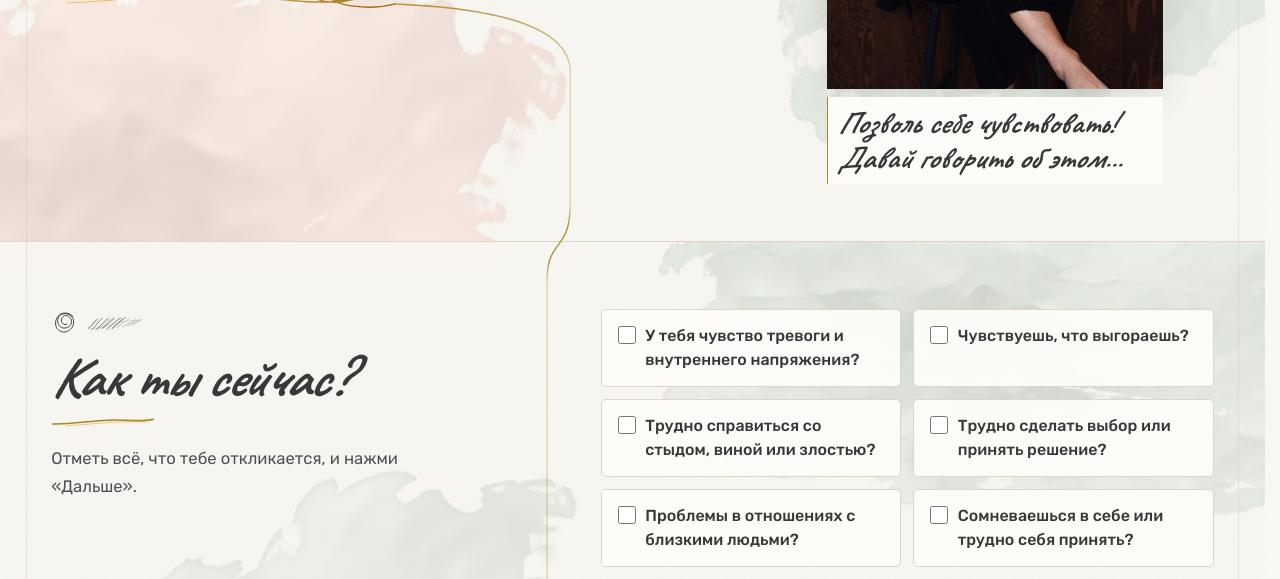
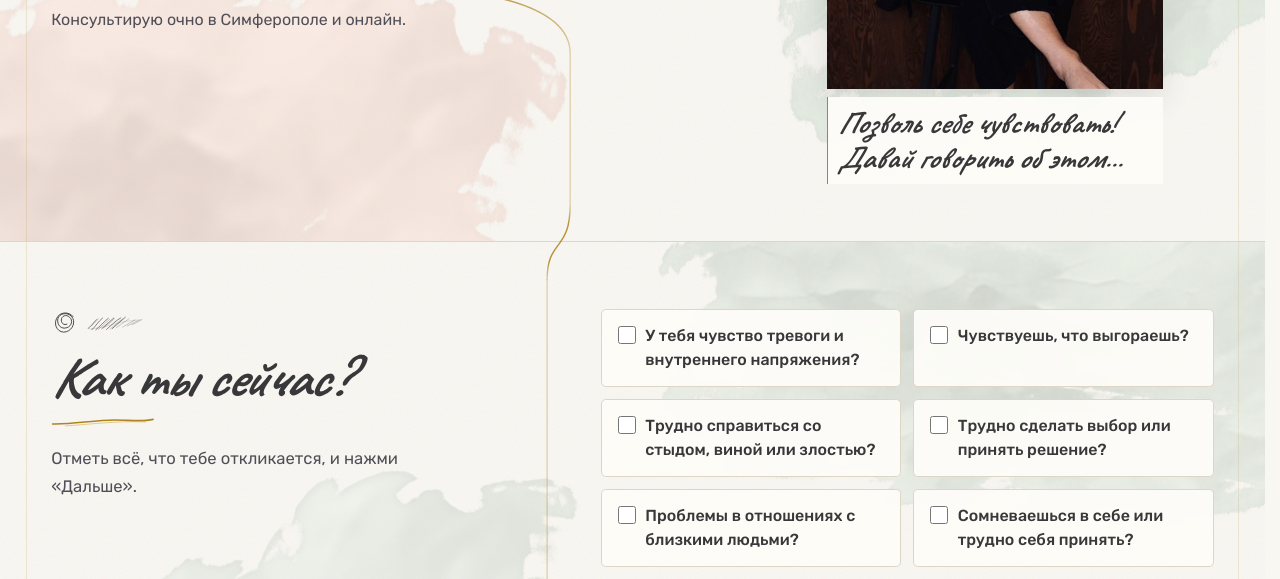
Before and after one commit to andeki444/psychologists-business-card-site, a plain HTML site: page index.html in a window 1280 px wide. Shown: the part 521-1100 px from the top of the page. Drawn offline with Linux system fonts and the light colour scheme.

Commit message:
Show local consultation format in the introduction

```diff
--- a/assets/site.css
+++ b/assets/site.css
@@ -395,6 +395,11 @@ a {
 
 .hero-copy {
   min-width: 0;
+}
+
+.hero-copy > p {
+  margin-top: .65rem;
+  color: var(--muted);
 }
 
 .hero h1 {
--- a/index.html
+++ b/index.html
@@ -40,7 +40,7 @@
   <link rel="icon" href="assets/favicon.svg" sizes="any" type="image/svg+xml">
   <link rel="preload" href="assets/fonts/rubik-v31-cyrillic.woff2" as="font" type="font/woff2" crossorigin>
   <link rel="preload" href="assets/fonts/caveat-v23-bold-cyrillic.woff2" as="font" type="font/woff2" crossorigin>
-  <link rel="stylesheet" href="assets/site.css?v=performance">
+  <link rel="stylesheet" href="assets/site.css?v=visit-format">
 </head>
 <body id="top">
   <a class="skip-link" href="#main">К содержанию</a>
@@ -72,6 +72,7 @@
             <path class="thread-highlight" d="M13 38c35-1 71-7 112-6m86-17c7-8 23-12 38-11" vector-effect="non-scaling-stroke"/>
             <circle id="thread-start" cx="278" cy="39" r=".8"/>
           </svg>
+          <p>Консультирую очно в Симферополе и онлайн.</p>
         </div>
         <figure class="hero-art">
           <img class="hero-portrait" src="assets/polina-portrait.jpg?v=november"
```
